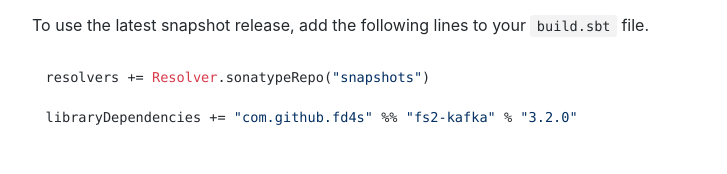
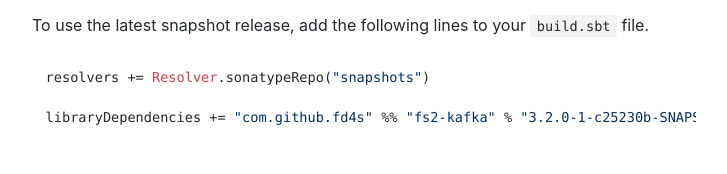
Before and after one commit to fd4s/fs2-kafka, a plain HTML site: page docs/overview.html in a window 1280 px wide. Shown: the part 1282-1456 px from the top of the page, without its empty margins (276-1003 px from the left). Drawn offline with nearby package versions, Linux system fonts and the light colour scheme.

Commit message:
Deploy website
Deploy website version based on c25230ba561f0c2b71d0399a9de59a1a9faa787d

```diff
--- a/docs/overview.html
+++ b/docs/overview.html
@@ -84,7 +84,7 @@ Version <code>3.a.b</code> is backwards binary-compatible with <code>3.c.d</code
 <p>To use the latest snapshot release, add the following lines to your <code>build.sbt</code> file.</p>
 <pre><code class="hljs css language-scala">resolvers += <span class="hljs-type">Resolver</span>.sonatypeRepo(<span class="hljs-string">"snapshots"</span>)
 
-libraryDependencies += <span class="hljs-string">"com.github.fd4s"</span> %% <span class="hljs-string">"fs2-kafka"</span> % <span class="hljs-string">"3.2.0"</span>
+libraryDependencies += <span class="hljs-string">"com.github.fd4s"</span> %% <span class="hljs-string">"fs2-kafka"</span> % <span class="hljs-string">"3.2.0-1-c25230b-SNAPSHOT"</span>
 </code></pre>
 <h2><a class="anchor" aria-hidden="true" id="dependencies"></a><a href="#dependencies" aria-hidden="true" class="hash-link"><svg class="hash-link-icon" aria-hidden="true" height="16" version="1.1" viewBox="0 0 16 16" width="16"><path fill-rule="evenodd" d="M4 9h1v1H4c-1.5 0-3-1.69-3-3.5S2.55 3 4 3h4c1.45 0 3 1.69 3 3.5 0 1.41-.91 2.72-2 3.25V8.59c.58-.45 1-1.27 1-2.09C10 5.22 8.98 4 8 4H4c-.98 0-2 1.22-2 2.5S3 9 4 9zm9-3h-1v1h1c1 0 2 1.22 2 2.5S13.98 12 13 12H9c-.98 0-2-1.22-2-2.5 0-.83.42-1.64 1-2.09V6.25c-1.09.53-2 1.84-2 3.25C6 11.31 7.55 13 9 13h4c1.45 0 3-1.69 3-3.5S14.5 6 13 6z"></path></svg></a>Dependencies</h2>
 <p>Refer to the table below for dependencies and version support across modules.</p>
```
Also changed, not shown: docs/overview/index.html (+1 -1 lines).
